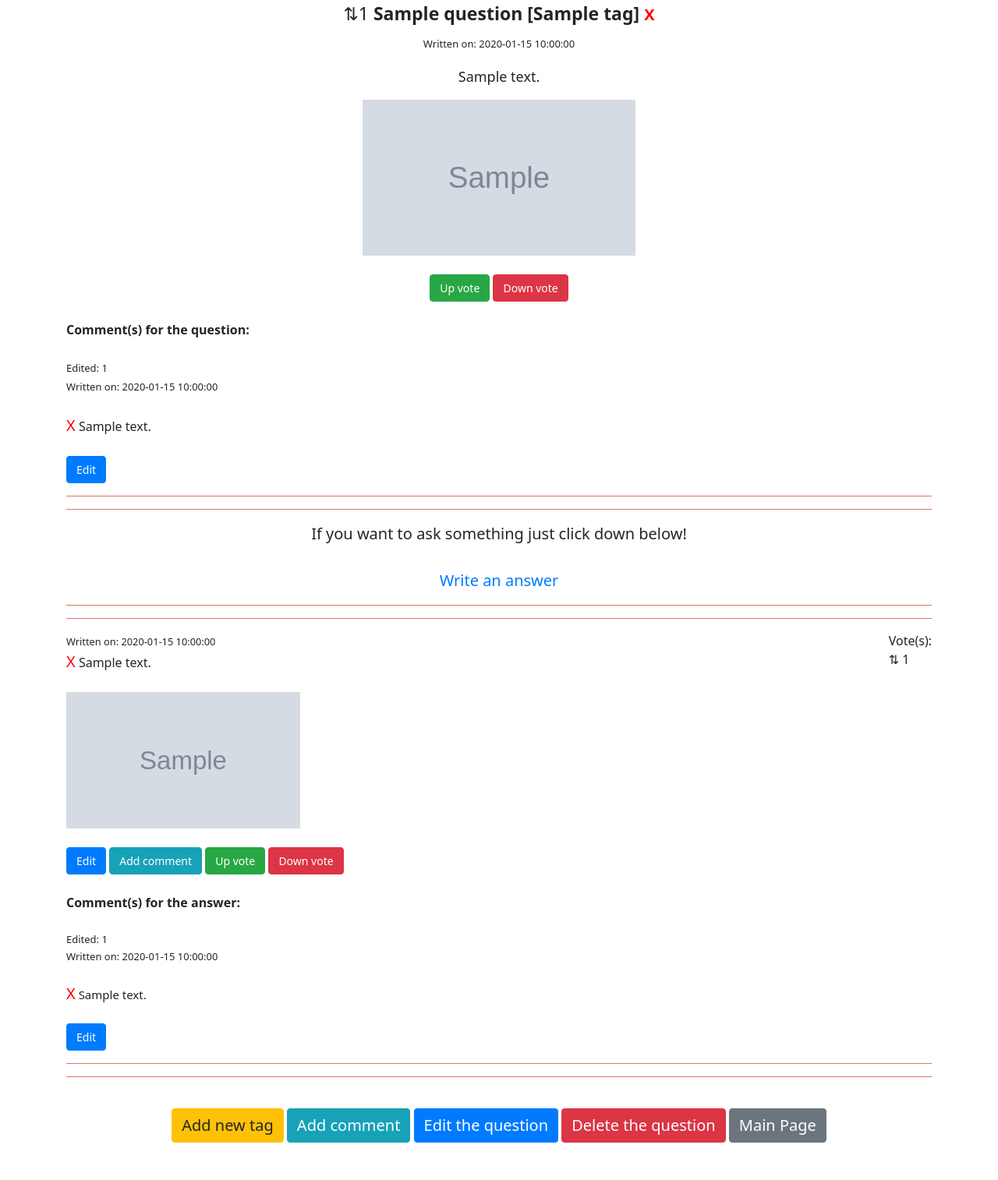
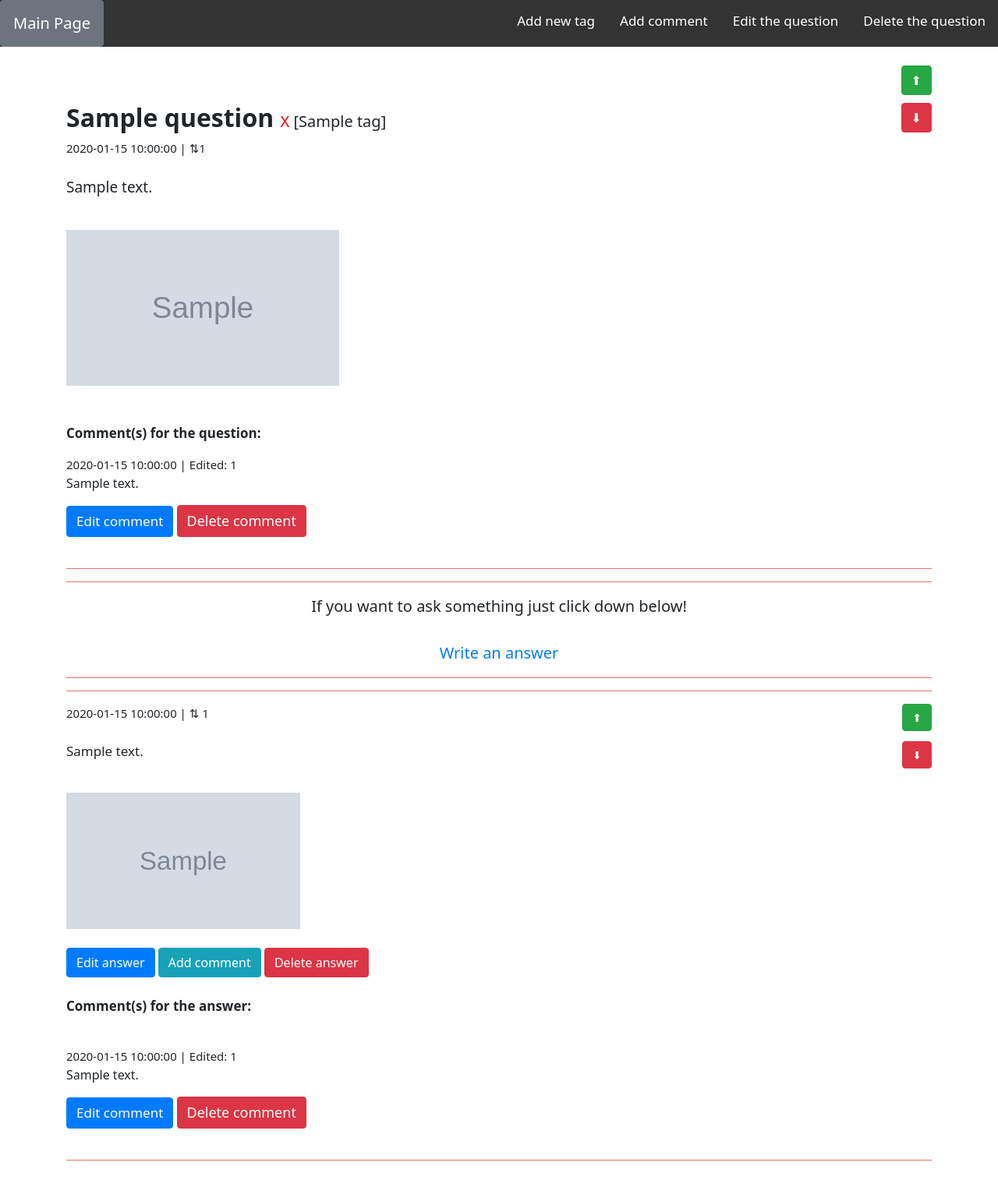
Before and after one commit to CodecoolGlobal/ask-mate-3-python-Ichy91, a Flask app: template templates/display_question.html in a window 1280 px wide. Shown: the whole page at 78% size. After the commit the page ends 1489 px from the top, so only its background shows below. Run offline with Flask 2, Linux system fonts and the light colour scheme; the template is opened without the code that fills it: most values are stand-ins (such as "Sample title", 1, 10 or a date in 2020); grey boxes marked "Sample" are stand-in pictures; some libraries are stand-ins or nearby versions.

Commit message:
redesign, fix comment route and clean a few code line

```diff
--- a/sample_data/askmatepart2-sample-data.sql
+++ b/sample_data/askmatepart2-sample-data.sql
@@ -109,8 +109,8 @@ INSERT INTO answer VALUES (1, '2017-04-28 16:49:00', 4, 1, 'You need to use brac
 INSERT INTO answer VALUES (2, '2017-04-25 14:42:00', 35, 1, 'Look it up in the Python docs', 'images/image2.jpg');
 SELECT pg_catalog.setval('answer_id_seq', 2, true);
 
-INSERT INTO comment VALUES (1, 1, NULL, 'Please clarify the question as it is too vague!', '2017-05-01 05:49:00');
-INSERT INTO comment VALUES (2, NULL, 1, 'I think you could use my_list = list() as well.', '2017-05-02 16:55:00');
+INSERT INTO comment VALUES (1, 1, NULL, 'Please clarify the question as it is too vague!', '2017-05-01 05:49:00', 0);
+INSERT INTO comment VALUES (2, NULL, 1, 'I think you could use my_list = list() as well.', '2017-05-02 16:55:00', 0);
 SELECT pg_catalog.setval('comment_id_seq', 2, true);
 
 INSERT INTO tag VALUES (1, 'python');
--- a/server.py
+++ b/server.py
@@ -319,13 +319,22 @@ def edit_comment(comment_id):
 @app.route("/comments/<int:comment_id>/delete")
 def delete_comment(comment_id):
 
-    data_handler.delete_comment_id(comment_id)
 
     questions = data_handler.get_all_user_story()
     answers = data_handler.get_all_user_answer()
+    comments = data_handler.list_all_comments()
 
-    return redirect(url_for("main_page"))
-    #return redirect(url_for("display_post", question_id=question_id))
+    for comment in comments:
+        for question in questions:
+            if question["id"] == comment["question_id"]:
+                question_id = question["id"]
+        for answer in answers:
+            if answer["id"] == comment["answer_id"]:
+                question_id = answer["question_id"]
+
+
+    data_handler.delete_comment_id(comment_id)
+    return redirect(url_for("display_post", question_id=question_id))
 
 
 @app.route("/question/<int:question_id>/new-tag", methods=["GET","POST"])
--- a/static/css/display_question.css
+++ b/static/css/display_question.css
@@ -1,13 +1,19 @@
-p.question-title-section {
-    font-size:23px;
-}
-
-p.add-comment-section {
+#add-comment-section {
     font-size:20px;
 }
 
-#question-submission_time {
-    font-size:13px;
+
+#nav-hrefs{
+    font-size:20px;
+}
+
+#comment-edit {
+    font-size:17px;
+}
+
+#answer-delete {
+    color:white;
+    font-size:18px;
 }
 
 #question-image {
@@ -16,33 +22,32 @@ p.add-comment-section {
 }
 
 #question-message {
-    font-size:18px;
+    font-size: 19px;
+    font-weight: 0;
 }
 
 #question-up-vote {
-    font-size:14px;
+    font-size:16px;
+    float:right;
 }
 
 #question-down-vote {
-    font-size:14px;
+    font-size:16px;
+    float:right;
 }
 
-#answer-vote-number {
-    float: right;
-    font-size: 16px;
-}
-
-#answer-delete {
-    color:red;
-    font-size:20px;
+#answer-buttons {
+    font-size:16px;
 }
 
 #answer-vote-up {
     font-size:14px;
+    float:right;
 }
 
 #answer-vote-down {
     font-size:14px;
+    float:right;
 }
 
 #answer-image {
@@ -50,10 +55,18 @@ p.add-comment-section {
     width:300px;
 }
 
-#edit-question {
-    font-size:20px;
+div.question-comments {
+    text-align: left;
 }
 
+div.answer-comments {
+    text-align:left;
+}
+
+#comment-title {
+    font-size: 17px;
+    font-weight: 600;
+}
 
 img {
     transition:transform 0.25s ease;
@@ -72,3 +85,86 @@ img:hover {
 #answer-phrase-placement {
     font-size:18px;
 }
+
+#question-small-tag {
+    font-size:15px;
+    font-weight: 300;
+}
+
+#answer-title {
+    font-size: 17px;
+    font-weight: 400;
+}
+
+.topnav {
+  overflow: hidden;
+  background-color: #333;
+}
+
+.answer-phrase-placement {
+    font-size:17px;
+    margin: 15px;
+}
+
+.topnav a {
+  float: left;
+  display: block;
+  color: white;
+  text-align: center;
+  padding: 14px 16px;
+  text-decoration: none;
+  font-size: 17px;
+}
+
+.topnav a:hover {
+  background-color: #ddd;
+  color: black;
+}
+
+.topnav a.active {
+  background-color: #2196F3;
+  color: white;
+}
+
+.topnav .search-container {
+  float: right;
+}
+
+.topnav input[type=text] {
+  padding: 6px;
+  margin-top: 8px;
+  font-size: 17px;
+  border: none;
+}
+
+.topnav .search-container button {
+  float: right;
+  padding: 6px 10px;
+  margin-top: 8px;
+  margin-right: 16px;
+  background: #ddd;
+  font-size: 17px;
+  border: none;
+  cursor: pointer;
+}
+
+.topnav .search-container button:hover {
+  background: #ccc;
+}
+
+@media screen and (max-width: 600px) {
+  .topnav .search-container {
+    float: none;
+  }
+  .topnav a, .topnav input[type=text], .topnav .search-container button {
+    float: none;
+    display: block;
+    text-align: left;
+    width: 100%;
+    margin: 0;
+    padding: 14px;
+  }
+  .topnav input[type=text] {
+    border: 1px solid #ccc;
+  }
+}
--- a/static/css/list.css
+++ b/static/css/list.css
@@ -23,6 +23,7 @@
 
 #question-small-tag {
     font-size:15px;
+    font-weight: 300;
 }
 
 #question-image {
--- a/templates/add_comment_answer.html
+++ b/templates/add_comment_answer.html
@@ -12,7 +12,7 @@
 
                 <div class="form-group">
                     <label for="answer" id="label-comment">Comment for the answer</label><br>
-                    <textarea class="form-control" id="answer" minlength ="5" name="new-comment" required></textarea><br>
+                    <textarea class="form-control" id="answer" name="new-comment" required></textarea><br>
                 </div>
 
             <center><button type="submit" class="btn-primary" id="submit">Add your comment</button></center>
--- a/templates/add_comment_question.html
+++ b/templates/add_comment_question.html
@@ -12,7 +12,7 @@
 
                 <div class="form-group">
                     <label for="answer" id="label-comment">Comment for the question</label><br>
-                    <textarea class="form-control" id="answer" minlength ="5" name="new-comment" required></textarea><br>
+                    <textarea class="form-control" id="answer" name="new-comment" required></textarea><br>
                 </div>
 
             <center><button type="submit" class="btn-primary" id="submit">Add your comment</button></center>
--- a/templates/adding_tag.html
+++ b/templates/adding_tag.html
@@ -12,7 +12,7 @@
             <center>
                 <form action="/question/{{ question_id }}/new-tag" method="POST">
                     <label for="new-tag" id="label-title">Add tag for your question</label><br><br>
-                    <input name="new-tag" placeholder="Add..."><br><br>
+                    <input name="new-tag" placeholder="Add new tag.."><br><br>
                     <button type="submit" id="submit" class="btn btn-info">Add new tag</button><br><br>
                 </form>
 
--- a/templates/display_question.html
+++ b/templates/display_question.html
@@ -4,118 +4,123 @@
    <link rel="stylesheet" type="text/css" href="{{ url_for('static', filename='css/display_question.css')}}">
 {% endblock %}
 
+{% block header %}
+    <div class="topnav">
+
+        <a href="/question/{{ question_id }}/delete" style="float:right">Delete the question</a>
+        <a href="/question/{{ question_id }}/edit" style="float:right">Edit the question</a>
+        <a href="/question/{{ question_id }}/new-comment" style="float:right">Add comment</a>
+        <a href="/question/{{ question_id }}/new-tag" style="float:right">Add new tag</a>
+
+        <a href="/" class="btn btn-secondary" id="nav-hrefs">Main Page</a>
+    </div>
+{% endblock %}
+
 {% block content %}
-
+    <main>
+        <section>
 
         {% for question in questions %}
             {% if question_id == question.id %}
-            <div>
-            <center>
-                <p class="question-title-section">⇅{{ question.vote_number }}
-                    <strong>
-                        {{ question.title }}
+                <br>
+                    <a href="/question/{{ question_id }}/vote_up" id="question-up-vote" class="btn btn-success">⬆</a><br><br>
+                    <a href="/question/{{ question.id }}/vote_down" id="question-down-vote" class="btn btn-danger">⬇</a>
+                    <h2>
+                        <strong>{{ question.title }}</strong>
                         {% for tag in tags %}
                             {% for question_tag in questions_tags %}
                                 {% if question_id == question_tag.question_id and tag.id == question_tag.tag_id %}
-                                    [{{ tag.name }}]
-                                    <a href="/question/{{ question_id }}/tag/{{ tag.id }}/delete"
-                                       id="answer-delete">X</a>
+                                    <span style="font-size:20px">
+                                        <a href="/question/{{ question_id }}/tag/{{ tag.id }}/delete" style="color: red">X</a>
+                                        [{{ tag.name }}]</span>
                                 {% endif %}
                             {% endfor %}
                         {% endfor %}
-                    </strong>
-                    <small id="question-submission_time"><br>Written on: {{ question.submission_time }}</small>
-                </p>
+                    </h2>
+
+                    <small id="question-small-tag">{{ question.submission_time }} | ⇅{{ question.vote_number }}</small>
+                    <br><br>
+
                     <p id="question-message">{{ question.message }}</p>
                     {% if question.image %}
+                        <br>
                         <img src="{{ url_for('static', filename=question.image )}}" alt="{{ question.image }}"
                              id="question-image"><br><br>
                     {% endif %}
-                <a href="/question/{{ question_id }}/vote_up" id="question-up-vote" class="btn btn-success">Up vote</a>
-                <a href="/question/{{ question.id }}/vote_down" id="question-down-vote" class="btn btn-danger">Down vote</a>
-            </center>
                     <br>
 
-            <strong>Comment(s) for the question:</strong>
+                    <p id="comment-title">Comment(s) for the question:</p>
                     {% for comment in question_comment %}
                         {% if question_id == comment.question_id %}
-                <div id="question-comments">
-                    <small id="question-submission_time"><br>Edited: {{ comment.edited_count }}
-                        <br>Written on: {{ comment.submission_time }}</small><br>
-                    <br>
-                    <a href="/comments/{{ comment.id }}/delete" id="answer-delete">X</a>
-                    {{ comment.message }}<br><br>
-                    <a href="/comment/{{ comment.id }}/edit" id="question-down-vote" class="btn btn-primary">Edit</a>
-                <hr>
+                            <article>
+                                <div class="question-comments">
+                                    <small id="question-small-tag">{{ comment.submission_time }} | Edited: {{ comment.edited_count }}</small>
+                                    <p>{{ comment.message }}</p>
+                                    <a href="/comment/{{ comment.id }}/edit" id="comment-edit" class="btn btn-primary">Edit comment</a>
+                                    <a href="/comments/{{ comment.id }}/delete" id="answer-delete" class="btn btn-danger">Delete comment</a>
+                                    <br><br>
                                 </div>
-                {% endif %}
-            {% endfor %}
-
-        {% endif %}
-    {% endfor %}
-
-    <hr>
-    {% for question in questions %}
-        {% if question_id == question.id %}
-    <center>
-        <p class="add-comment-section">If you want to ask something just click down below!<br><br>
-        <a href="/question/{{ question.id }}/new-answer">Write an answer</a></p>
-    </center>
+                            </article>
                         {% endif %}
                     {% endfor %}
 
                 <hr><hr>
+            {% endif %}
+        {% endfor %}
+
+        </section>
+
+        <section>
+
+            <center>
+                <p id="add-comment-section">If you want to ask something just click down below!<br><br>
+                <a href="/question/{{ question_id }}/new-answer">Write an answer</a></p>
+            </center>
+
+        </section>
+
+        <section>
+            <hr><hr>
             {% for answer in answers %}
                 {% if question_id == answer.question_id %}
-            <small>Written on: {{ answer.submission_time }}</small>
-            <small id="answer-vote-number">Vote(s):<br>⇅ {{ answer.vote_number }}</small><br>
-            <a href="/answer/{{ answer.id }}/delete" id="answer-delete">X</a>
-                {{ answer.message.capitalize() }}
-            <br>
+                    <article>
+                        <small id="question-small-tag">{{ answer.submission_time }} | ⇅ {{ answer.vote_number }}</small>
+                        <a href="/answer/{{ answer.id }}/vote_up"
+                           id="answer-vote-up" class="btn btn-success">⬆</a><br><br>
+                        <a href="/answer/{{ answer.id }}/vote_down"
+                           id="answer-vote-down" class="btn btn-danger">⬇</a>
+                        <p id="answer-title">{{ answer.message }}</p>
+
                         {% if answer.image %}
                             <br>
                             <img src="{{ url_for('static', filename=answer.image )}}" alt="{{ answer.image }}" id="answer-image">
                             <br>
                         {% endif %}
                         <br>
-            <a href="/answer/{{ answer.id }}/edit" id="question-down-vote" class="btn btn-primary">Edit</a>
-            <a href="/answer/{{ answer.id }}/new-comment" id="answer-vote-down" class="btn btn-info">Add comment</a>
-            <a href="/answer/{{ answer.id }}/vote_up" id="answer-vote-up" class="btn btn-success">
-                Up vote</a>
-            <a href="/answer/{{ answer.id }}/vote_down" id="answer-vote-down" class="btn btn-danger">
-                Down vote</a>
-            <br>
-            <br><strong>Comment(s) for the answer:</strong>
+                        <a href="/answer/{{ answer.id }}/edit" id="answer-buttons" class="btn btn-primary">Edit answer</a>
+                        <a href="/answer/{{ answer.id }}/new-comment" id="answer-buttons" class="btn btn-info">Add comment</a>
+                        <a href="/answer/{{ answer.id }}/delete" id="answer-buttons" class="btn btn-danger">Delete answer</a>
+
+                        <br><br>
+                        <p id="comment-title">Comment(s) for the answer:</p>
                             {% for comment in comments %}
                                 {% if answer.id == comment.answer_id %}
+                                <div class="answer-comments">
+                                    <small id="question-small-tag"><br>{{ comment.submission_time }} | Edited: {{ comment.edited_count }}
+                                     </small>
+                                    <br>
+                                    <p>{{ comment.message }}</p>
+                                    <a href="/comment/{{ comment.id }}/edit" id="comment-edit" class="btn btn-primary">Edit comment</a>
+                                    <a href="/comments/{{ comment.id }}/delete" id="answer-delete" class="btn btn-danger">Delete comment</a>
+                                </div>
 
-                <div id="answer-comments">
-                    <small id="question-submission_time"><br>Edited: {{ comment.edited_count }}
-                        <br>Written on: {{ comment.submission_time }}
-                     </small><br>
-                    <br><a href="/comments/{{ comment.id }}/delete" id="answer-delete">X</a>
-                        {{ comment.message }}<br><br>
-                    <a href="/comment/{{ comment.id }}/edit" id="question-down-vote" class="btn btn-primary">Edit</a>
-                    <hr>
-                </div>
                                 {% endif %}
                             {% endfor %}
-        <hr>
+                        <br><hr>
+                    </article>
                 {% endif %}
             {% endfor %}
 
-    <br>
-        {% for question in questions %}
-            {% if question_id == question.id %}
-                <center>
-                <a href="/question/{{ question.id }}/new-tag" class="btn btn-warning" id="edit-question">Add new tag</a>
-                <a href="/question/{{ question.id }}/new-comment" class="btn btn-info" id="edit-question">Add comment</a>
-                <a href="/question/{{ question.id }}/edit" id="edit-question" class="btn btn-primary">Edit the question</a>
-                <a href="/question/{{ question_id }}/delete" id="edit-question" class="btn btn-danger">Delete the question</a>
-
-            {% endif %}
-        {% endfor %}
-                <a href="/" id="edit-question" class="btn btn-secondary">Main Page</a>
-                </center>
-            <br><br>
+        </section>
+    </main>
 {% endblock %}
--- a/templates/searched_questions.html
+++ b/templates/searched_questions.html
@@ -41,11 +41,11 @@
 
                           <a href="/question/{{ question.id }}" id="question-message-link">
                               <br>{{ question.message | replace(phrase, replaced) }}</a>
-                        <br><br><br>
+                        <br><br>
 
                         {% if question.image %}
                          <img src="static/{{ question.image }}" alt="{{ question.image }}" id="question-image">
-                          <br><br><br>
+                          <br><br>
                         {% endif %}
 
                         {% for answer in answers %}
```
Lines whose indentation alone changed are shown as unchanged.
